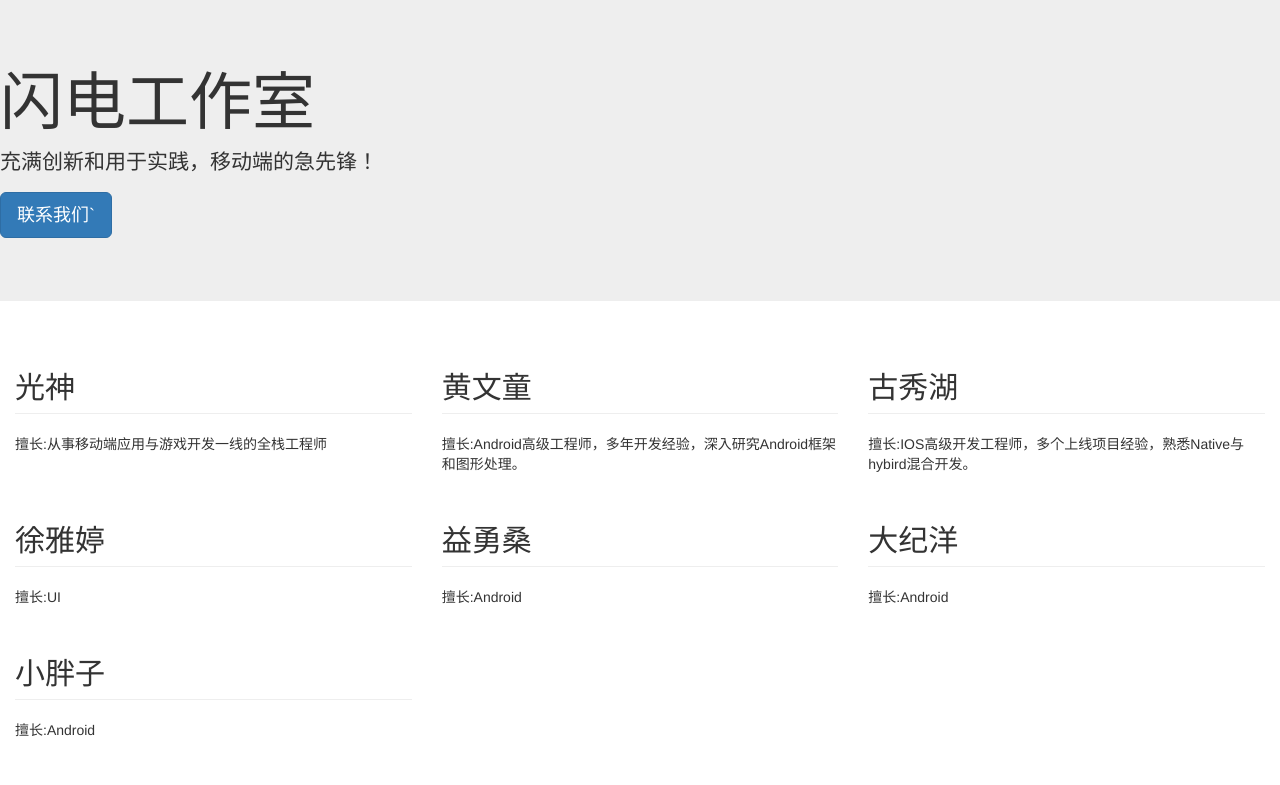
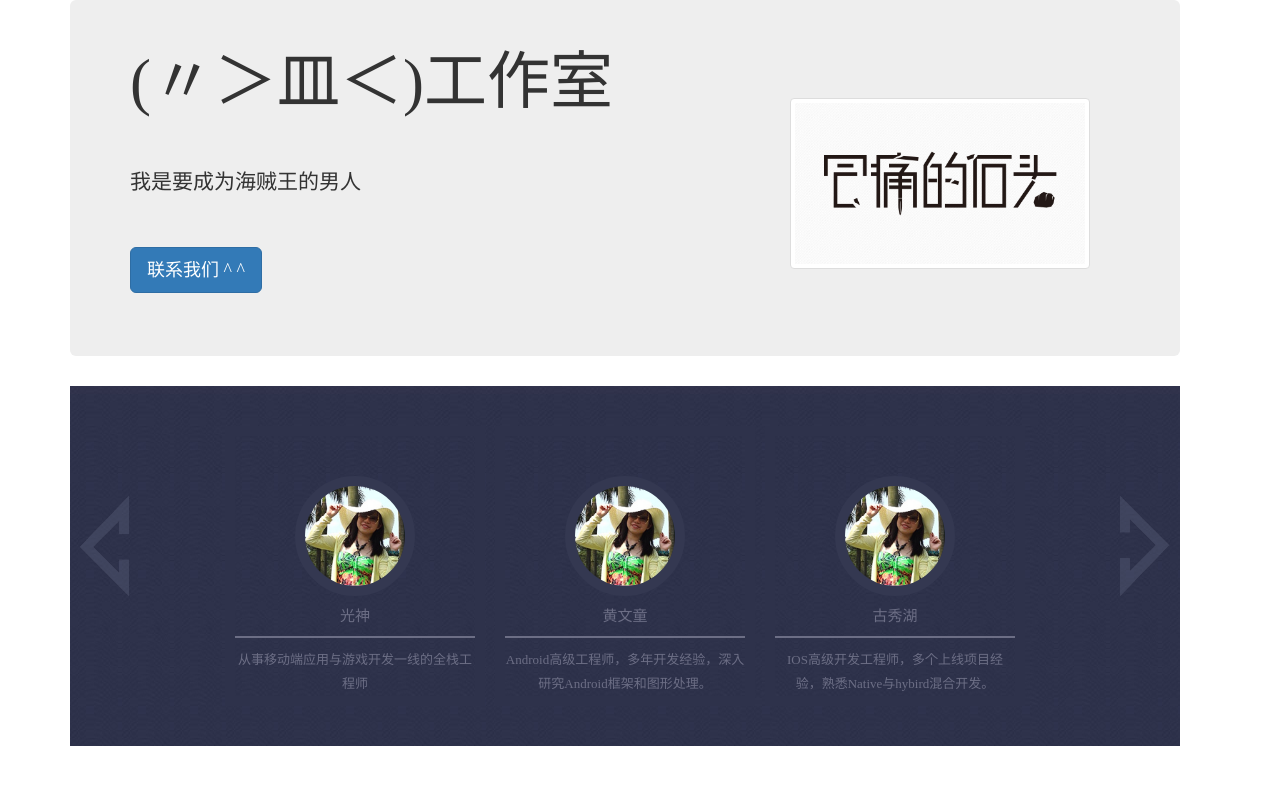
Before and after one commit to yang8456211/AtWebSite, a Django app: template teamSite/teammate/templates/index.html in a window 1280 px wide. Shown: the top 785 px of the page. Run offline with Django 3.2, Linux system fonts and the light colour scheme; the template is opened without the code that fills it: values that come from a table or form of the project are taken from there, others are empty; data comes from the database, SQL or seed files in the repository; both versions use the stored data as it was after the commit; some libraries are stand-ins or nearby versions.

Commit message:
调好了滑动框

```diff
--- /dev/null
+++ b/teamSite/static/css/customCss/index.css
@@ -0,0 +1,141 @@
+@charset "utf-8";
+
+
+*{
+	word-break:break-all;
+}
+body,div,ul,ol,li,dl,dt,dd,h1,h2,h3,h4,h5,h6,form,input,textarea,p
+{
+	margin:0 auto;
+	padding:0px;
+	font-size:12px;
+	font-family:微软雅黑;
+	width:100%;
+}
+ul{
+	list-style:none;
+}
+img,a img {
+	border:none;
+}
+a{
+	text-decoration:none;
+}
+a{
+	color:#000;
+}
+a:hover{
+	text-decoration:none;
+}
+
+
+.bodyCon08{
+	background:url(/static/image/dy_pic11.jpg);
+}
+
+.bodyCon08 .students{
+	margin:0 auto;
+	height:360px;
+	position:relative;
+}
+
+#four_flash{
+	position:relative;
+	height:320px;
+	margin:0 auto;
+	position:absolute;
+	bottom:20px;
+}
+
+#four_flash .flashBg{
+	width:810px;
+	height:280px;
+	margin-top:20px;
+	margin-bottom:20px;
+	position:relative;
+	overflow:hidden;
+}
+
+#four_flash .flashBg ul.mobile{
+	width:2000%;
+	position:absolute;
+	left:0;
+}
+
+#four_flash .flashBg ul.mobile li{
+	border:10px solid #2E324B;
+	float:left;
+	width:260px;
+	height:280px;
+	margin-left:5px;
+	margin-right: 5px;
+	padding-top:40px;
+	color:#6C6E85;
+}
+
+#four_flash .flashBg ul.mobile li:hover{
+	border:10px solid #343851;
+	color:#fff;
+}
+
+#four_flash .flashBg ul.mobile li img{
+	width:120px;
+	height:120px;
+	display:block;
+	margin:0 auto;
+	border:10px solid #343851;
+	border-radius:82px;
+}
+
+#four_flash .flashBg ul.mobile li dd{
+	font-size:15px;
+	line-height:40px;
+	text-align:center;
+	border-bottom:2px solid #6C6E85;
+}
+
+#four_flash .flashBg ul.mobile li p{
+	font-size:13px;
+	text-align:center;
+	line-height:24px;
+	margin-top:10px;
+}
+
+#four_flash .flashBg ul.mobile li a{
+	display:block;
+	background:url(/static/image/jiantou.png);
+	width:31px;
+	height:31px;
+	border:0px;
+	margin:8px auto;
+}
+
+#four_flash .flashBg ul.mobile li a:hover{
+	background:url(/static/image/jiantou2.png);
+}
+
+#four_flash .but_left{
+	width:50px;
+	height:100px;
+	position:absolute;
+	top:90px;
+	left:0px;
+	margin-left: 10px;
+}
+
+#four_flash .but_right{
+	width:50px;
+	height:100px;
+	position:absolute;
+	top:90px;
+	right:0px;
+	margin-right: 10px;
+}
+
+#four_flash .but_left:hover{
+	background:url(/static/image/qianxleft1.png) no-repeat;
+}
+
+#four_flash .but_right:hover{
+	background:url(/static/image/qianxr1.png) no-repeat;
+}
--- a/teamSite/static/js/customJs/index.js
+++ b/teamSite/static/js/customJs/index.js
@@ -1,6 +1,28 @@
-// 按钮事件
 $(function() {
-   $("#img1").bind("click",function(){
-      alert("123");
-   });
+	var _index5=0;
+
+	//点击右边按钮
+	$("#four_flash .but_right img").click(function(){
+		_index5++;
+		var len=$(".flashBg ul.mobile li").length;
+		// 每行摆3个,大于len了就要重新循环,所以要加上
+		if(_index5+3>len){
+			$("#four_flash .flashBg ul.mobile").stop().append($("ul.mobile").html());
+		}
+		//270为一个li的宽度
+		$("#four_flash .flashBg ul.mobile").stop().animate({left:-_index5*270},1000);
+	});
+
+	//点击左边按钮
+	$("#four_flash .but_left img").click(function(){
+		if(_index5==0){
+			$("ul.mobile").prepend($("ul.mobile").html());
+			// 天知道这个1890是怎么算出来的。。
+			$("ul.mobile").css("left","-1890px");
+			_index5=7;
+		}
+		_index5--;
+		$("#four_flash .flashBg ul.mobile").stop().animate({left:-_index5*270},1000);
+	});
+
 });
--- a/teamSite/teammate/templates/index.html
+++ b/teamSite/teammate/templates/index.html
@@ -1,19 +1,76 @@
 <!DOCTYPE html PUBLIC "-//W3C//DTD XHTML 1.0 Transitional//EN" "http://www.w3.org/TR/xhtml1/DTD/xhtml1-transitional.dtd">
 <html>
+<head>
+  <meta charset="utf-8">
+  <meta http-equiv="X-UA-Compatible" content="IE=edge">
+  <meta name="viewport" content="width=device-width, initial-scale=1, maximum-scale=1">
+  <title>(〃＞皿＜)工作室</title>
+  <meta name="description" content="人无序，大道无常，我们就是(〃＞皿＜)工作室!">
+  <meta name="author" content="Yang Guang">
+
+  <!-- 外部Css -->
   <link rel="stylesheet" href="/static/css/bootstrap.css"/>
+  <link rel="stylesheet" href="/static/css/customCss/index.css" type="text/css" />
+
+  <!-- 外部JS -->
+  <script src="/static/js/jQuery.js"></script>
+  <script src="/static/js/bootstrap.min.js"></script>
+  <script src="/static/js/customJs/index.js"></script>
+
+</head>
 <body>
+
+
+  <div id="body" class="mycon">
+    <div class="container">
+      <!-- 第一行 -->
+      <div class = "row">
+        <div class="col-md-12">
           <div class="jumbotron">
-        		<h1>闪电工作室</h1>
-        		<p>充满创新和用于实践，移动端的急先锋！</p>
-        		<p><a class="btn btn-primary btn-lg" role = "button">联系我们`</a></p>
+            <div class="row">
+              <div class="col-md-8">
+                <h1>(〃＞皿＜)工作室</h1>
+                <p style="margin-top:50px;">我是要成为海贼王的男人</p>
+                <p style="margin-top:50px;"><a class="btn btn-primary btn-lg" role="button">联系我们 ^ ^</a></p>
               </div>
+
+              <div class="col-md-4" style="margin-top:50px;">
+                <img src="/static/image/stone.jpg"
+                class="img-thumbnail">
+              </div>
+            </div>
+
+          </div>
+        </div>
+      </div>
+
+      <!-- 第三行 -->
+      <div class="row">
+        <div class="col-md-12">
+          <div class="bodyCon08">
+            <div class="students">
+              <div id="four_flash">
+                <div class="flashBg">
+                  <ul class="mobile">
                     {% block content %}
                     {% for member in members %}
-      			    <div class="col-xs-4">
-        				<h2 class="page-header">{{  member.name }}</h1>
-        				<p>擅长:{{member.master}}</p>
-        			</div>
+                    <li>
+                      <img src="/static/image/senke_xy00.jpg" />
+                      <dd>{{ member.name }}</dd>
+                      <p>{{ member.master }}</p>
+                    </li>
                     {% endfor %}
                     {% endblock %}
+                  </ul>
+                </div>
+                <div class="but_left"><img src="/static/image/qianxleft.png" /></div>
+                <div class="but_right"><img src="/static/image/qianxr.png" /></div>
+              </div>
+            </div>
+          </div>
+        </div>
+      </div>
+    </div>
+  </div>
 </body>
 </html>
--- a/teamSite/teammate/views.py
+++ b/teamSite/teammate/views.py
@@ -6,4 +6,4 @@ from django.shortcuts import render_to_response
 
 def index(request):
     members = TeamMate.objects.all()
-    return render_to_response('indexper.html',{'members':members})
+    return render_to_response('index.html',{'members':members})
```
Also changed, not shown: teamSite/teammate/templates/indexper.html (deleted, +0 -101 lines), teamSite/db.sqlite3, teamSite/static/image/dy_headpic_15.jpg (added), teamSite/static/image/dy_pic11.jpg (added), teamSite/static/image/jiantou.png (added), teamSite/static/image/jiantou2.png (added), teamSite/static/image/qianxleft.png (added), teamSite/static/image/qianxleft1.png (added), teamSite/static/image/qianxr.png (added), teamSite/static/image/qianxr1.png (added), teamSite/static/image/senke_xy00.jpg (added). Lines whose indentation alone changed are shown as unchanged.
